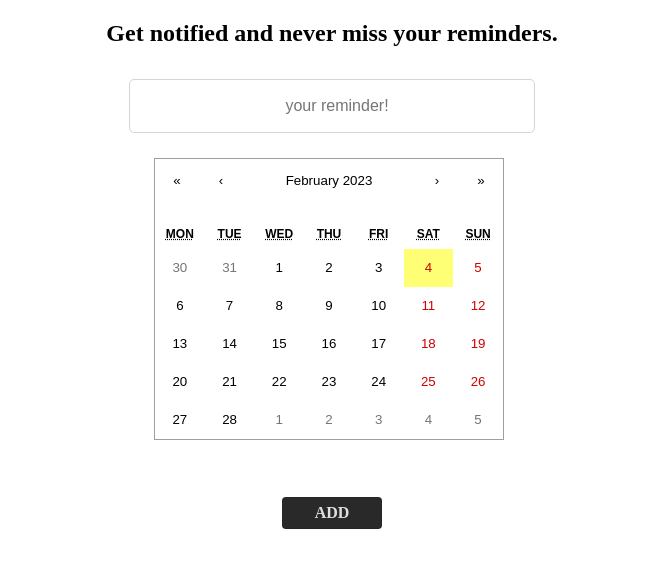
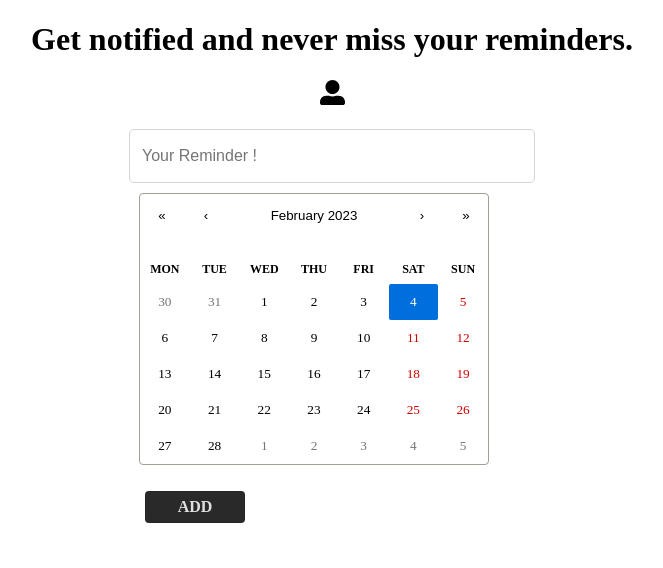
Before and after one commit to brownpanthera/remainder-webapp, a React (Vite) app in the folder react/: page / in a window 1280 px wide. Shown: the top 568 px of the page, without its empty margins (308-971 px from the left). Built offline with nearby package versions, Linux system fonts and the light colour scheme.

Commit message:
did some styling

```diff
--- a/react/package.json
+++ b/react/package.json
@@ -9,9 +9,11 @@
     "preview": "vite preview"
   },
   "dependencies": {
+    "framer-motion": "^9.0.2",
     "react": "^18.2.0",
     "react-calendar": "^4.0.0",
-    "react-dom": "^18.2.0"
+    "react-dom": "^18.2.0",
+    "react-icons": "^4.7.1"
   },
   "devDependencies": {
     "@types/react": "^18.0.27",
--- a/react/src/App.jsx
+++ b/react/src/App.jsx
@@ -1,21 +1,34 @@
 import React, { useState } from 'react';
 import { Calendar } from 'react-calendar';
 import 'react-calendar/dist/Calendar.css';
+import {motion} from 'framer-motion';
+import {FaUserAlt} from 'react-icons/fa'
+
 
 const App = ()=>{
 
+
+  // Function for choosing current date
+  const [selectedDate, setSelectedDate] = useState(new Date());
+  function handleChange(date) {
+    setSelectedDate(date);
+    console.log("Selected date: ", date);
+  }
+
   return(
     <main>
-    <h2>Get notified and never miss your reminders.</h2>
+    <motion.h1 animate={{y: -0}} initial={{y: -300}}>Get notified and never miss your reminders.</motion.h1>
+    <h3><FaUserAlt size={25}/></h3>
+
       <form className='form'>
-        <input className='form-input' type='text' placeholder='your reminder!' />
+        <input className='form-input' type='text' placeholder='Your Reminder !' />
         <div className='calender'>
-      <Calendar/>
+      <Calendar onChange={handleChange} value={selectedDate}/>
       </div>
+      <button className='form-button'>ADD</button>
       </form>
-      <div className='button-div'>
-      <button className='form-button'>ADD</button>
-      </div>
+      {/* <div className='button-div'>
+      </div> */}
     </main>
   )
 }
--- a/react/src/components/Calender.jsx
+++ b/react/src/components/Calender.jsx
@@ -2,7 +2,7 @@ import React from 'react'
 import Calender from 'react-calendar';
 
 export default function Calender() {
-    const [value, onChange] = useState(new Date())
+    const [value, onChange] = useState(new Date());
   return (
     <div className='calender'>
       <Calender onChange={onchange} value={value} />
--- a/react/src/index.css
+++ b/react/src/index.css
@@ -2,23 +2,31 @@
 
 body {
   font-family: "Spectral";
+  background-color: rgb(255, 255, 255);
 }
 
-h2 {
+h1  {
+  color: rgb(0, 0, 0);
   text-align: center;
+}
+
+h3{
+  text-align: center;
+}
+
+abbr{
+  text-decoration: none;
 }
 
 .form {
   display: grid;
   justify-content: center;
   align-items: center;
-  margin: 2rem;
 }
 
 .form-input {
   width: 400px;
   height: 50px;
-  text-align: center;
   border: 1px solid #d5d4d8;
   border-radius: 5px;
   text-indent: 10px;
@@ -28,7 +36,6 @@ h2 {
 .button-div{
     display: flex;
     justify-content: center;
-    margin: 2rem;
 }
 
 .form-button {
@@ -45,6 +52,7 @@ h2 {
   justify-content: center;
   width: 100px;
   padding: 6px;
+  margin: 1rem;
 }
 
 .form-button:hover{
@@ -52,6 +60,127 @@ h2 {
     color: #ffff;
 }
 
-.calender{
- margin: 25px;
+
+
+
+
+.react-calendar {
+  border-radius: 4px;
+  margin: 10px;
+  width: 350px;
+  max-width: 100%;
+  background: #ffffff;
+  font-family: 'Spectral';
+  line-height: 1.125em;
 }
+.react-calendar--doubleView {
+  width: 700px;
+}
+.react-calendar--doubleView .react-calendar__viewContainer {
+  display: flex;
+  margin: -0.5em;
+}
+.react-calendar--doubleView .react-calendar__viewContainer > * {
+  width: 50%;
+  margin: 0.5em;
+}
+.react-calendar,
+.react-calendar *,
+.react-calendar *:before,
+.react-calendar *:after {
+  -moz-box-sizing: border-box;
+  -webkit-box-sizing: border-box;
+  box-sizing: border-box;
+}
+.react-calendar button {
+  margin: 0;
+  border: 0;
+  outline: none;
+}
+.react-calendar button:enabled:hover {
+  cursor: pointer;
+}
+.react-calendar__navigation {
+  display: flex;
+  height: 44px;
+  margin-bottom: 1em;
+}
+.react-calendar__navigation button {
+  min-width: 44px;
+  background: none;
+}
+.react-calendar__navigation button:disabled {
+  background-color: #f0f0f0;
+}
+.react-calendar__navigation button:enabled:hover,
+.react-calendar__navigation button:enabled:focus {
+  background-color: #e6e6e6;
+}
+.react-calendar__month-view__weekdays {
+  text-align: center;
+  text-transform: uppercase;
+  font-weight: bold;
+  font-size: 0.75em;
+}
+.react-calendar__month-view__weekdays__weekday {
+  padding: 0.5em;
+}
+.react-calendar__month-view__weekNumbers .react-calendar__tile {
+  display: flex;
+  align-items: center;
+  justify-content: center;
+  font-size: 0.75em;
+  font-weight: bold;
+}
+.react-calendar__month-view__days__day--weekend {
+  color: #d10000;
+}
+.react-calendar__month-view__days__day--neighboringMonth {
+  color: #757575;
+}
+.react-calendar__year-view .react-calendar__tile,
+.react-calendar__decade-view .react-calendar__tile,
+.react-calendar__century-view .react-calendar__tile {
+  padding: 2em 0.5em;
+}
+.react-calendar__tile {
+  max-width: 100%;
+  padding: 10px 6.6667px;
+  background: none;
+  text-align: center;
+  line-height: 16px;
+}
+.react-calendar__tile:disabled {
+  background-color: #f0f0f0;
+}
+.react-calendar__tile:enabled:hover,
+.react-calendar__tile:enabled:focus {
+  background-color: #e6e6e6;
+}
+.react-calendar__tile--now {
+  border-radius: 2px;
+  background: #ffff76;
+}
+.react-calendar__tile--now:enabled:hover,
+.react-calendar__tile--now:enabled:focus {
+  background: #ffffa9;
+}
+.react-calendar__tile--hasActive {
+  background: #76baff;
+}
+.react-calendar__tile--hasActive:enabled:hover,
+.react-calendar__tile--hasActive:enabled:focus {
+  background: #a9d4ff;
+}
+.react-calendar__tile--active {
+  border-radius: 2px;
+  background: #006edc;
+  color: white;
+}
+.react-calendar__tile--active:enabled:hover,
+.react-calendar__tile--active:enabled:focus {
+  background: #1087ff;
+}
+.react-calendar--selectRange .react-calendar__tile--hover {
+  background-color: #e6e6e6;
+}
```
Also changed, not shown: 1 other file (tests, documents, lock files or other folders).
